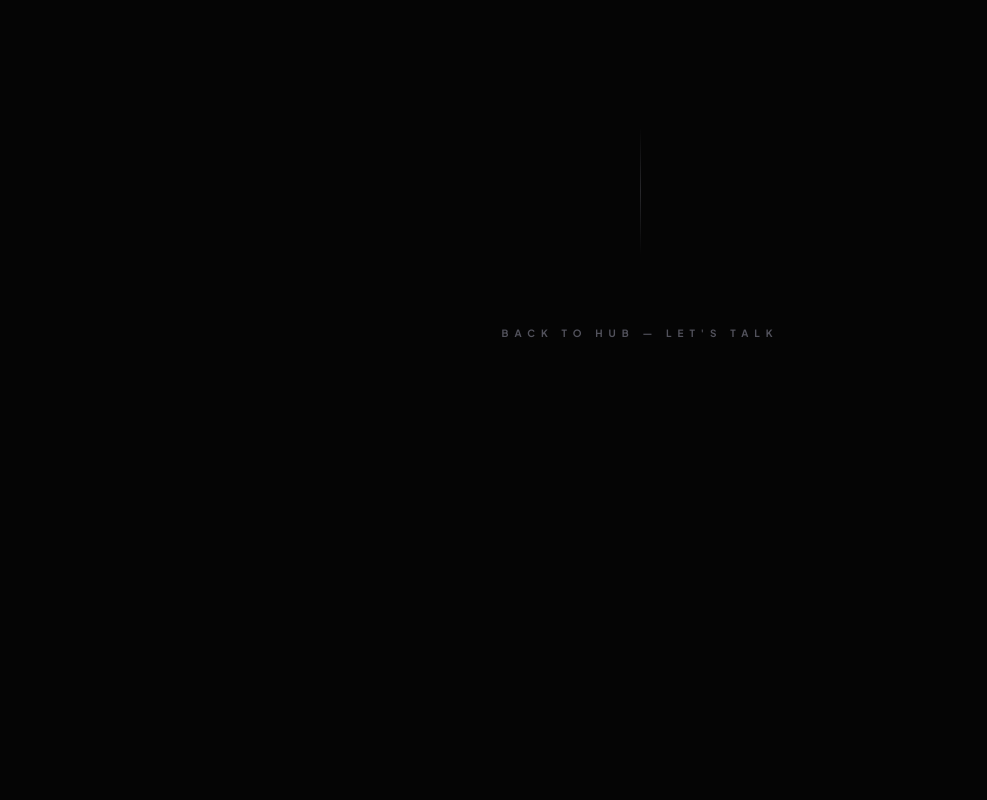
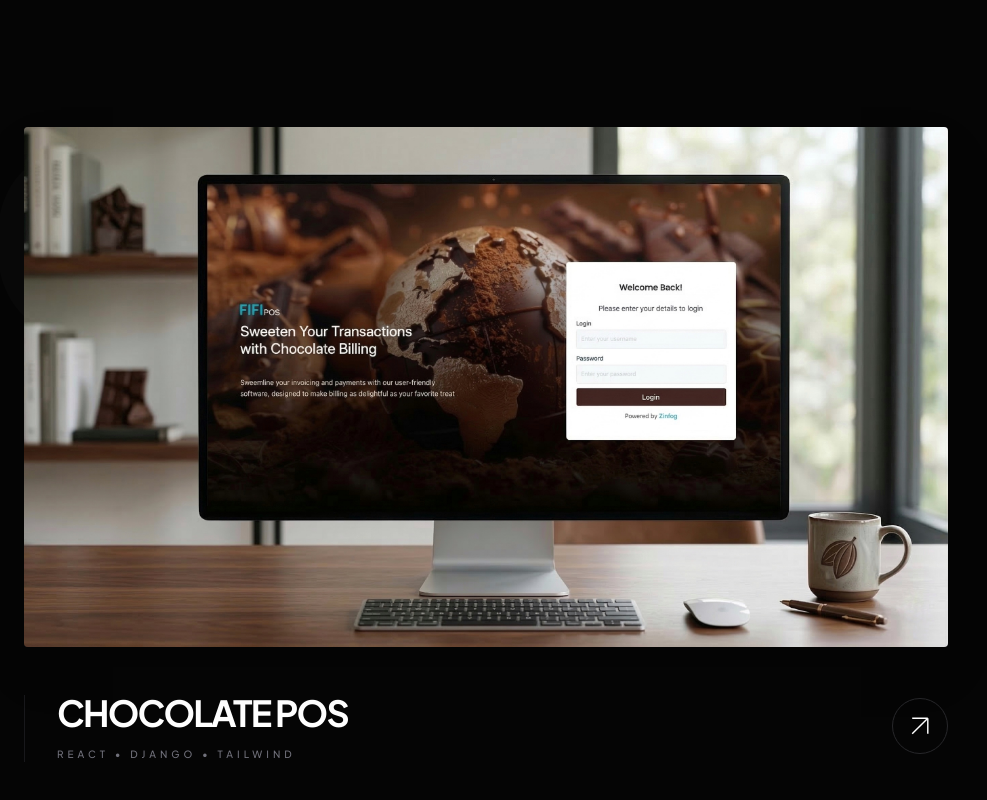
Before and after one commit to muhammedanasm/portfolio-anas, a Next.js app: page /work in a window 1280 px wide. Shown: the part 6676-7476 px from the top of the page, without its empty margins (0-987 px from the left). Before the commit the page ends 7211 px from the top, so only its background shows below. Built offline with nearby package versions, Linux system fonts and the light colour scheme.

Commit message:
chocolatedesign

```diff
--- a/app/work/page.tsx
+++ b/app/work/page.tsx
@@ -102,6 +102,14 @@ const projects = [
     url: "https://www.core-vista.com/",
     image: "/images/corevista.jpg",
     layoutClass: "md:w-8/12 self-center", // നടുവിൽ
+  },
+  {
+    id: "09",
+    title: "Chocolate POS",
+    category: "react • django • tailwind",
+    url: "https://fifi-pos.zinfog.in/",
+    image: "/images/chocolate.jpg",
+    layoutClass: "md:w-9/12 self-start",
   },
 ];
 
```
Also changed, not shown: public/images/chocolate.jpg (added).
